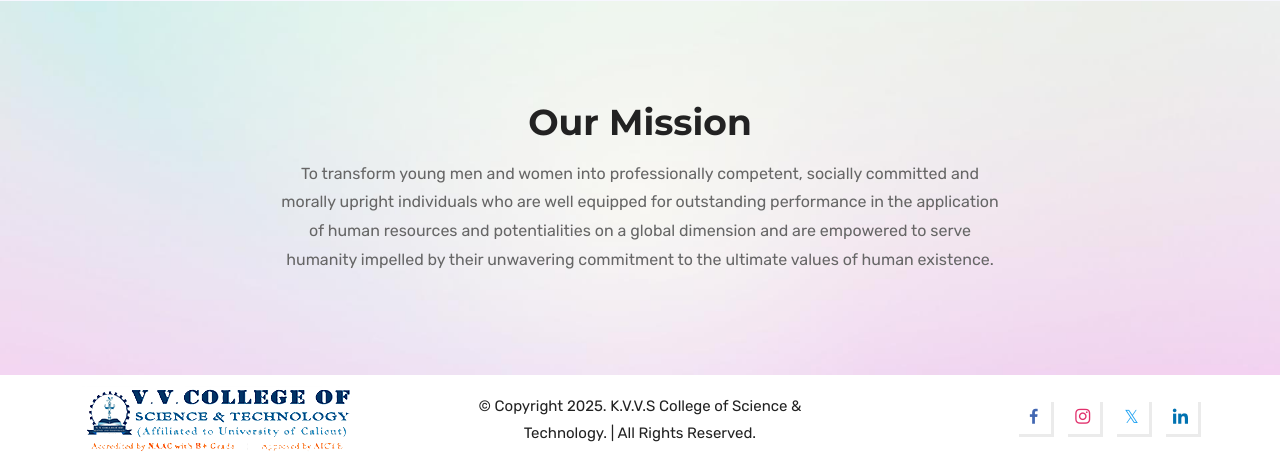
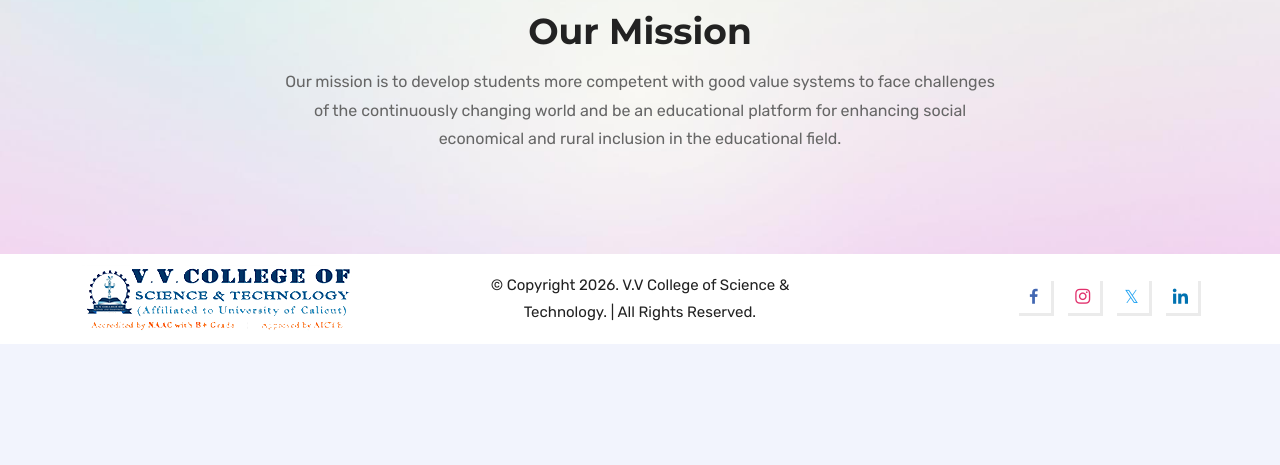
Before and after one commit to Anzil2525/vv_college, a Django app: page / in a window 1280 px wide. Shown: the part 1015-1480 px from the top of the page. After the commit the page ends 1359 px from the top, so only its background shows below. Run offline with Django 5.2, Linux system fonts and the light colour scheme; some libraries are stand-ins or nearby versions.

Commit message:
content of index.html is modified

```diff
--- a/templates/index/index.html
+++ b/templates/index/index.html
@@ -2,6 +2,7 @@
 
 <!doctype html>
 <html lang="zxx">
+
 <head>
     <!-- Required meta tags -->
     <meta charset="utf-8">
@@ -26,6 +27,7 @@
 
 
 </head>
+
 <body class="landing-page">
 
     <!-- Start Navbar Area -->
@@ -34,7 +36,8 @@
             <div class="container">
                 <div class="ea-responsive-menu">
                     <div class="logo">
-                            <a href="{% url 'log_out_function' %}"><img src="{% static 'assets/img/logo.png' %}" alt="logo"></a>
+                        <a href="{% url 'log_out_function' %}"><img src="{% static 'assets/img/logo.png' %}"
+                                alt="logo"></a>
                     </div>
                 </div>
             </div>
@@ -44,7 +47,8 @@
             <div class="container">
                 <nav class="navbar navbar-expand-md navbar-light">
 
-                        <a class="navbar-brand" href="{% url 'log_out_function' %}"><img src="{% static 'assets/img/logo.png' %}" alt="logo"></a>
+                    <a class="navbar-brand" href="{% url 'log_out_function' %}"><img
+                            src="{% static 'assets/img/logo.png' %}" alt="logo"></a>
 
                     <div class="collapse navbar-collapse mean-menu">
                         <ul class="navbar-nav">
@@ -128,8 +132,10 @@
                 <div class="col-lg-6 col-md-12 p-0">
                     <div class="banner-content">
                         <h1>Welcome to</h1>
-                            <h6> <span>KVVS College of Science and Technology,</span> Kaithaparambu, Adoor, Pathanamthitta District, Kerala.</h6>
-                            <div class="btn-box d-flex justify-content-center align-items-center flex-wrap" style="gap: 20px; margin-top: 30px;">
+                        <h6> <span>V V College of Science and Technology,</span> Chullimada, Kanjikode, Palakkad
+                            District, Kerala.</h6>
+                        <div class="btn-box d-flex justify-content-center align-items-center flex-wrap"
+                            style="gap: 20px; margin-top: 30px;">
                             <a href="{% url 'staff_reg' %}" class="default-btn">Faculty Registration</a>
                             <a href="{% url 'student_reg' %}" class="default-btn">Student Registration</a>
                             <a href="{% url 'guardian_reg' %}" class="default-btn">Guardian Registration</a>
@@ -155,12 +161,10 @@
         <div class="container">
             <div class="section-title" data-aos="fade-up" data-aos-duration="1200">
                 <h2>Our Vision</h2>
-                    <p>KVVS College of Science & Technology strives for excellence in higher education,
-research and support services, by employing an integral approach
-to education, with the purpose of forming professionals, responsible citizens
-and epitomes of fundamental human values like commitment, compassion
-and optimism, who ought to be actively involved in creative nation
-building and enhancement of human existence.</p>
+                <p>
+                    To be an institute of academic excellence with total commitment to quality education with a holistic
+                    concern for better life, environment and society
+                </p>
             </div>
         </div>
         </div>
@@ -178,12 +182,11 @@ building and enhancement of human existence.</p>
         <div class="container">
             <div class="call-to-action-content" data-aos="fade-up" data-aos-duration="1200">
                 <h2>Our Mission</h2>
-                    <p>To transform young men and women into professionally competent,
-socially committed and morally upright individuals who are
-well equipped for outstanding performance in the application
-of human resources and potentialities on a global dimension
-and are empowered to serve humanity impelled by their
-unwavering commitment to the ultimate values of human existence.</p>
+                <p>
+                    Our mission is to develop students more competent with good value systems to face challenges of the
+                    continuously changing world and be an educational platform for enhancing social economical and rural
+                    inclusion in the educational field.
+                </p>
 
             </div>
         </div>
@@ -201,15 +204,18 @@ unwavering commitment to the ultimate values of human existence.</p>
                 </div>
 
                 <div class="col-lg-4 col-md-4 text-center">
-                        <p>© Copyright 2025. K.V.V.S College of Science & Technology. | All Rights Reserved. </p>
+                    <p>© Copyright 2026. V.V College of Science & Technology. | All Rights Reserved. </p>
                 </div>
 
                 <div class="col-lg-4 col-md-4">
                     <ul class="social-links">
-                            <li><a href="https://www.facebook.com/p/KVVS-College-of-Science-and-Technology-Adoor-100083160409122/" class="facebook"><i class='bx bxl-facebook'></i></a></li>
-                            <li><a href="https://www.instagram.com/kvvs_college_adoor/" class="instagram"><i class='bx bxl-instagram'></i></a></li>
+                        <li><a href="https://www.facebook.com/p/KVVS-College-of-Science-and-Technology-Adoor-100083160409122/"
+                                class="facebook"><i class='bx bxl-facebook'></i></a></li>
+                        <li><a href="https://www.instagram.com/kvvs_college_adoor/" class="instagram"><i
+                                    class='bx bxl-instagram'></i></a></li>
                         <li><a href="#" class="twitter"><i class='bx bxl-twitter'></i></a></li>
-                            <li><a href="https://www.linkedin.com/authwall?trk=gf&trkInfo=AQGdt0zVIZLH2wAAAZjQk2eQJHbkMuxZhahs4qMbapeVAXixQYrpiRMuURJd6-EjZGvSsRN6a8NxcrHZ1hedZESqqnsZYT_t1PzoDbOOcYIBa2uUgqj8srAHsjJDuSmCQq8tu78=&original_referer=&sessionRedirect=https%3A%2F%2Fwww.linkedin.com%2Fschool%2Fkvvs-college-of-science-%26-technology-kaithaparambu-enathu-adoor%2Fpeople%2F%3ForiginalSubdomain%3Din" class="linkedin"><i class='bx bxl-linkedin'></i></a></li>
+                        <li><a href="https://www.linkedin.com/authwall?trk=gf&trkInfo=AQGdt0zVIZLH2wAAAZjQk2eQJHbkMuxZhahs4qMbapeVAXixQYrpiRMuURJd6-EjZGvSsRN6a8NxcrHZ1hedZESqqnsZYT_t1PzoDbOOcYIBa2uUgqj8srAHsjJDuSmCQq8tu78=&original_referer=&sessionRedirect=https%3A%2F%2Fwww.linkedin.com%2Fschool%2Fkvvs-college-of-science-%26-technology-kaithaparambu-enathu-adoor%2Fpeople%2F%3ForiginalSubdomain%3Din"
+                                class="linkedin"><i class='bx bxl-linkedin'></i></a></li>
                     </ul>
                 </div>
             </div>
@@ -233,4 +239,5 @@ unwavering commitment to the ultimate values of human existence.</p>
     <script src="{% static 'assets/js/aos.js' %}"></script>
     <script src="{% static 'assets/js/main.js' %}"></script>
 </body>
+
 </html>
```
Lines whose indentation alone changed are shown as unchanged.
